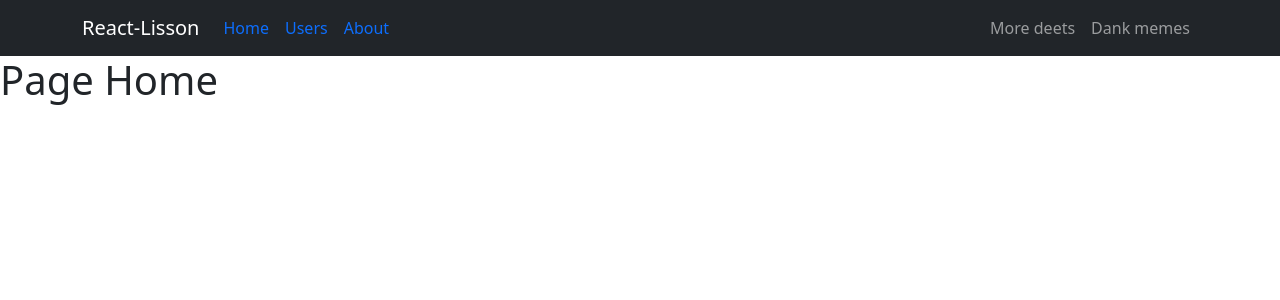
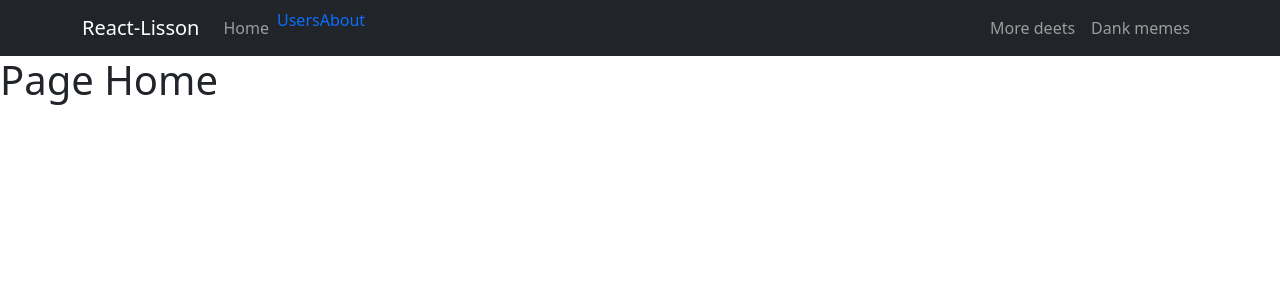
Before and after one commit to V-Ivanich/Lesson_React, a React (Create React App) app: page / in a window 1280 px wide. Shown: the top 300 px of the page. Built offline with nearby package versions, Linux system fonts and the light colour scheme; the HTML template or start-up script is replaced by a standard one.

Commit message:
not good

```diff
--- a/src/Components/Navibar.js
+++ b/src/Components/Navibar.js
@@ -16,9 +16,12 @@ function NaviBar() {
    <Navbar.Collapse id="responsive-navbar-nav">
 
      <Nav className="me-auto">
-       <Nav.Link><Link className="nones" to="/">Home</Link></Nav.Link>
-       <Nav.Link><Link className="nones" to="/users">Users</Link></Nav.Link>
-       <Nav.Link><Link className="nones" to="about">About</Link></Nav.Link>
+       <Nav.Item>
+       <Nav.Link eventKey='/'>Home</Nav.Link>
+       </Nav.Item>
+      {/* <Link className="nones" to="/">Home</Link> */}
+      <Link className="nones" to="/users">Users</Link>
+      <Link className="nones" to="about">About</Link>
      </Nav>
      <Nav>
        <Nav.Link href="#">More deets</Nav.Link>
```
Also changed, not shown: src/logo.svg (deleted).
